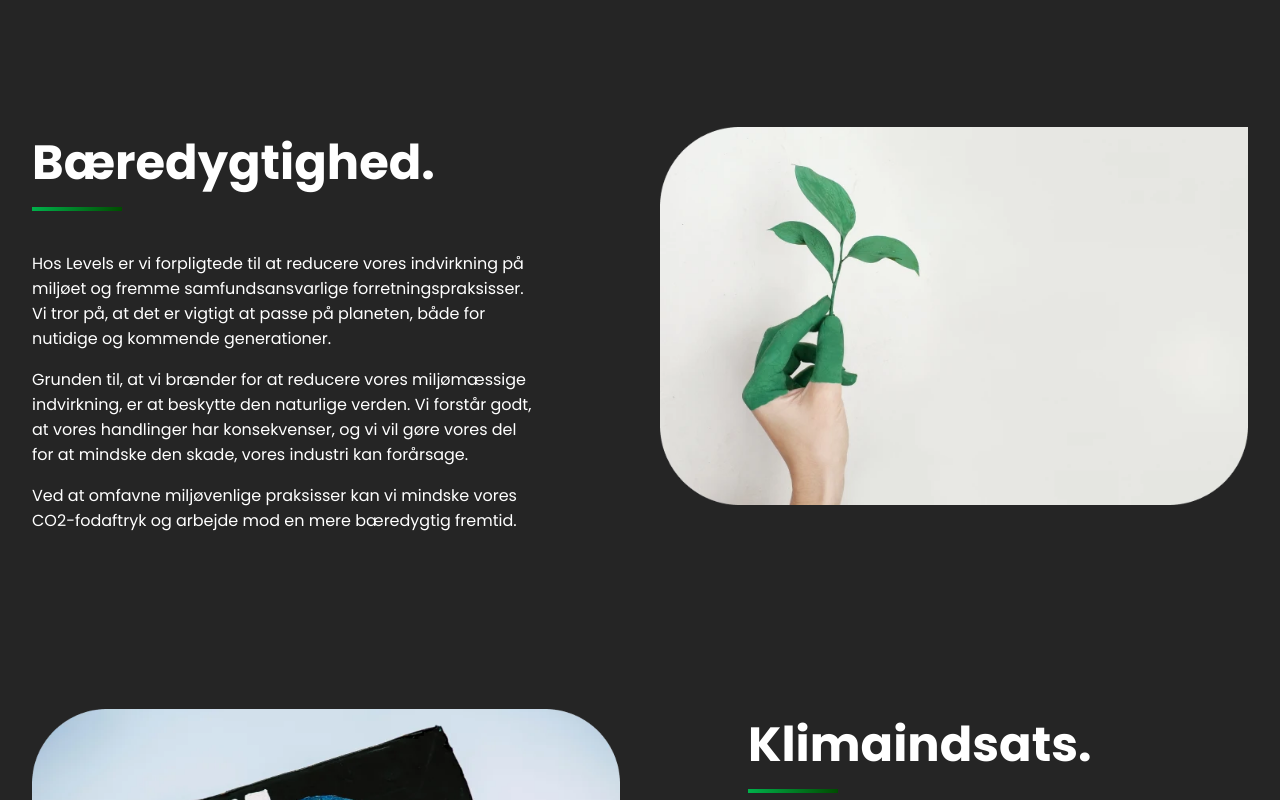
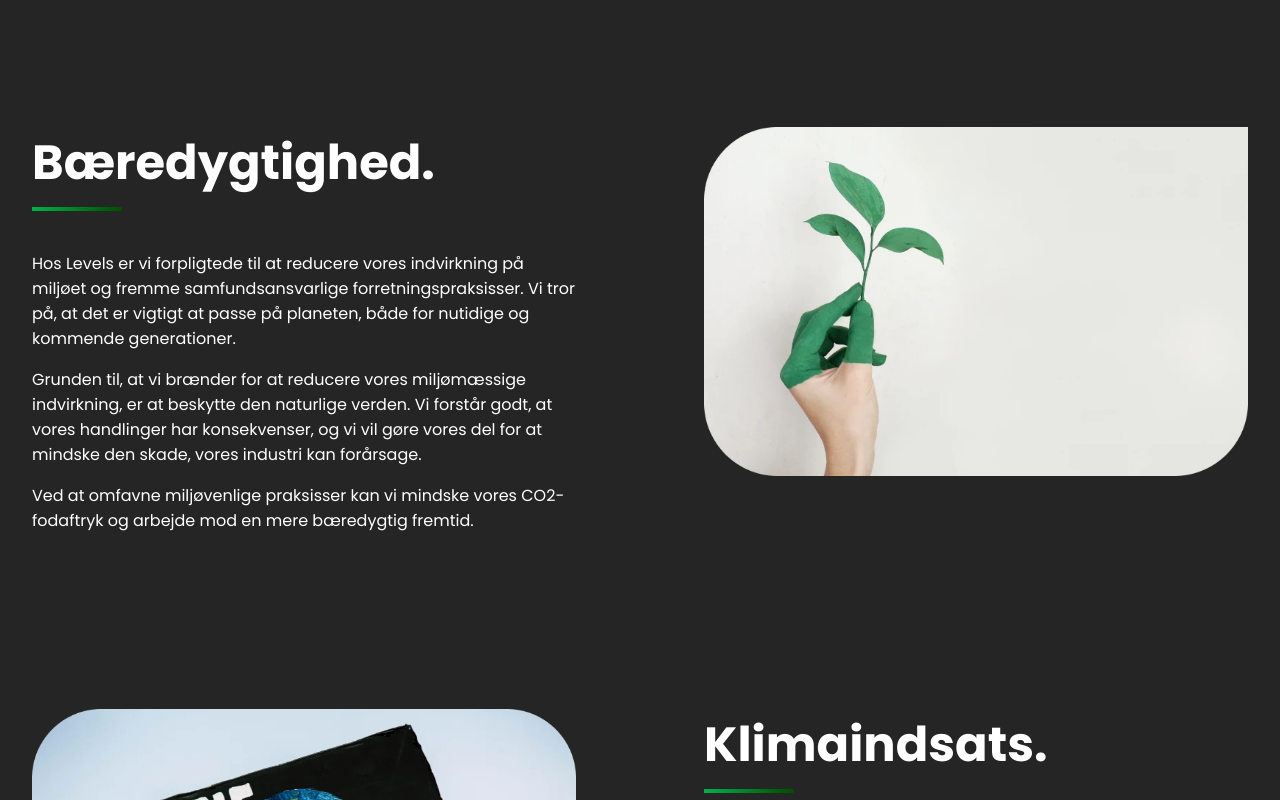
Before and after one commit to Steffen-Svenningsen/levels, a React (Create React App) app: page /levels/vaerdier in a window 1280 px wide. Shown: the part 860-1660 px from the top of the page. Built offline with nearby package versions, Linux system fonts and the light colour scheme.

Commit message:
fixed size issues without using max-width on sections

```diff
--- a/src/App.css
+++ b/src/App.css
@@ -562,7 +562,6 @@ section {
 
 .sustainability,
 .climate-action {
-  max-width: 1450px;
   margin-inline: auto;
 }
 
@@ -576,6 +575,7 @@ section {
 
 .values-content {
   display: flex;
+  justify-content: space-between;
   gap: clamp(2vw, 10rem, 10vw);
 }
 
@@ -584,13 +584,18 @@ section {
   margin-bottom: 0.5rem;
 }
 
+.values-content>* {
+  flex: 1;
+}
+
 .values-content-text {
-  max-width: 500px;
+  max-width: 800px;
   min-width: 280px;
 }
 
 .values-content-image {
   min-width: 280px;
+  max-width: 800px;
 }
 
 .statistics .graphs {
```
